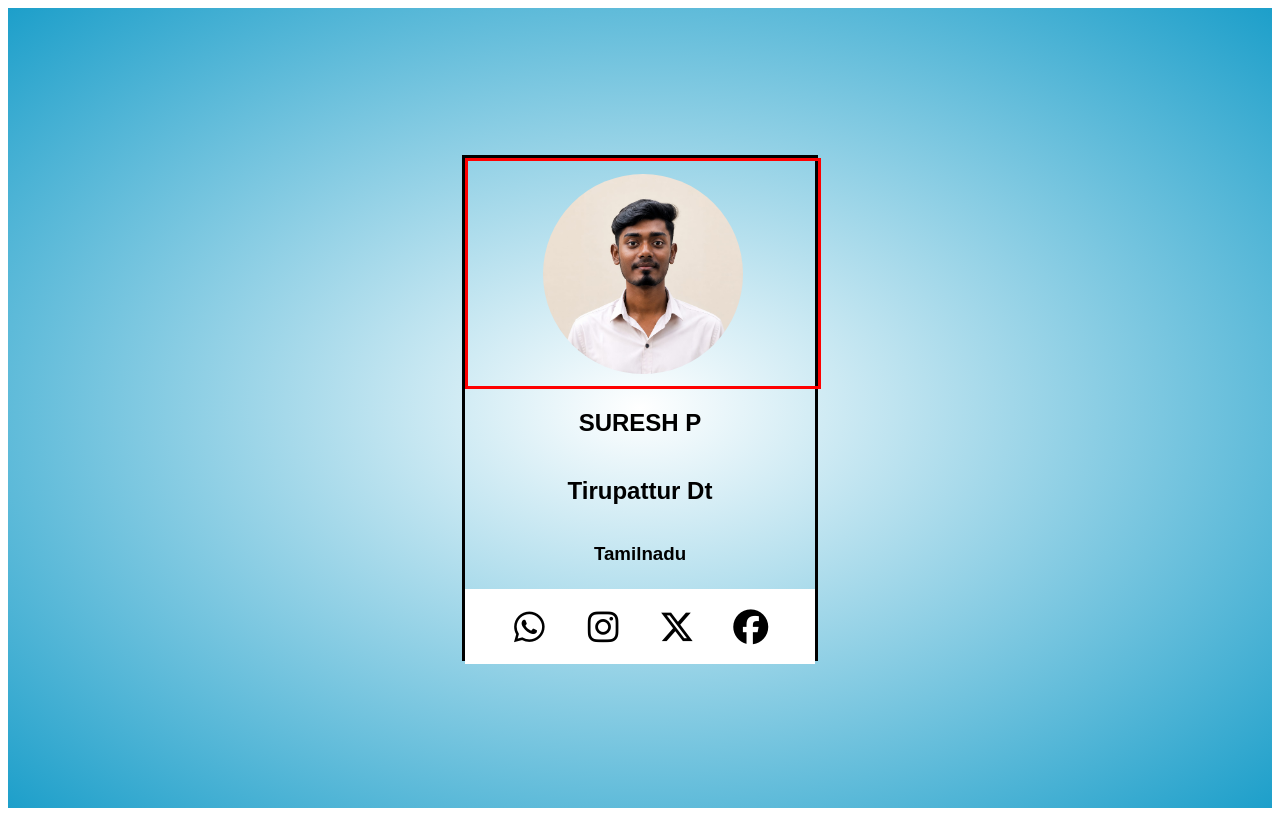
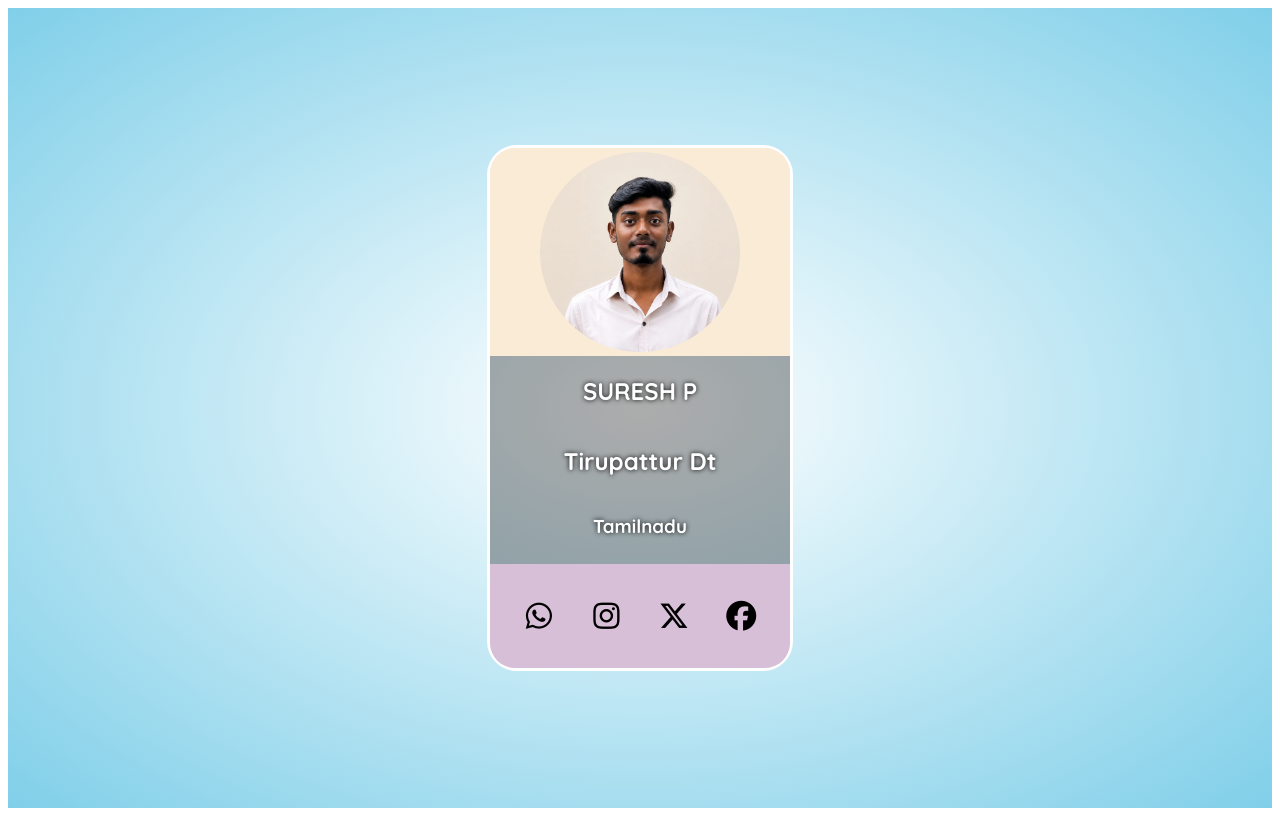
Before and after one commit to Suresh-full-stack-developer/Qsp_CSS, a plain HTML site: page Tasks/ProfileCard.html in a window 1280 px wide. Drawn offline with Linux system fonts and the light colour scheme; a web font is replaced by a local one.

Commit message:
Today's Task

```diff
--- a/Tasks/ProfileCard.css
+++ b/Tasks/ProfileCard.css
@@ -1,23 +1,31 @@
+@import url('https://fonts.googleapis.com/css2?family=Arimo:ital,wght@0,400..700;1,400..700&family=Arsenal+SC:ital,wght@0,400;0,700;1,400;1,700&family=Dancing+Script:wght@400..700&family=Luckiest+Guy&family=Oxanium:wght@200..800&family=Quicksand:wght@300..700&display=swap');
 section{
     height: 100vh;
     width: 100%;
-    background: radial-gradient(white,rgb(29, 159, 202));
+    background: radial-gradient(white,rgb(128, 207, 233));
     display: flex;
     justify-content: center;
     align-items: center;
 }
 #mainbox{
-    height: 500px;
-    width: 350px;
-    border: 3px solid black;
+    height: 520px;
+    width: 300px;
+    border: 3px solid white;
+    border-radius: 30px;
+}
+#mainbox:hover{
+    box-shadow: 0px 0px 25px yellow;
 }
 #img{
-    height: 45%;
+    height: 40%;
     width: 100%;
-    border: 3px solid red;
+    background-color: antiquewhite;
+    /* border: 3px solid red; */
     display: flex;
     justify-content: center;
     align-items: center;
+    border-top-left-radius: 25px;
+    border-top-right-radius: 25px;
 }
 #i{
     height: 200px;
@@ -35,18 +43,28 @@ section{
     display: flex;
     flex-direction: column;
     align-items: center;
-    color: black;
+    color: white;
+    background-color:rgba(0, 0, 0, 0.325);
     font-family: Arial;
+    text-shadow: 0px 0px 5px black;
+    font-family: Quicksand;
 }
 #icons{
-    height: 15%;
+    height: 20%;
     width: 100%;
-    background-color: white;
+    background-color: rgb(216, 191, 216);
     display: flex;
     justify-content: center;
     align-items: center;
     gap: 30px;
+    border-bottom-left-radius: 25px;
+    border-bottom-right-radius: 25px;
+    border: none;
 }
 i{
-    font-size: 35px;
+    font-size: 30px;
+    color: black;
 }
+i:hover{
+    color: blue;
+}
--- a/Tasks/ProfileCard.html
+++ b/Tasks/ProfileCard.html
@@ -19,10 +19,18 @@
                 <h3>Tamilnadu</h3>
             </div>
             <div id="icons">
-                <i class="fa-brands fa-whatsapp"></i>
-                <i class="fa-brands fa-instagram"></i>
-                <i class="fa-brands fa-x-twitter"></i>
-                <i class="fa-brands fa-facebook"></i>
+                <a href="" target="_blank">
+                    <i class="fa-brands fa-whatsapp"></i>
+                </a>
+                <a href="" target="_blank">
+                    <i class="fa-brands fa-instagram"></i>
+                </a>
+                <a href="" target="_blank">
+                    <i class="fa-brands fa-x-twitter"></i>
+                </a>
+                <a href="" target="_blank">
+                    <i class="fa-brands fa-facebook"></i>
+                </a>
             </div>
         </div>
 
```
